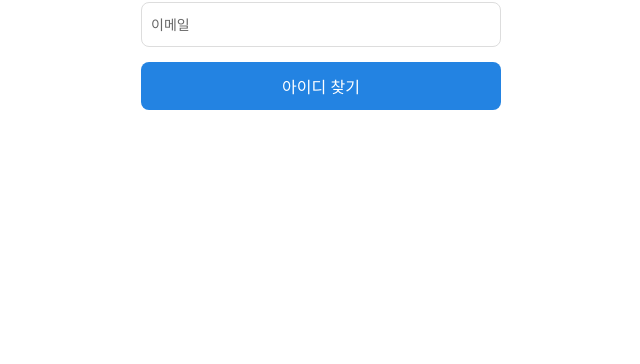
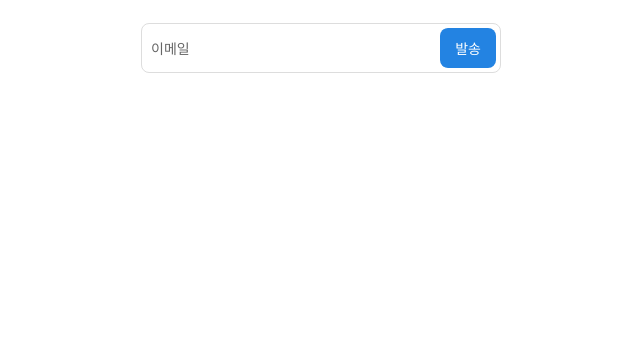
Before and after one commit to KimGiHyeon0120/LastProjectBack, a plain HTML site: page Front/Login/find-id.html in a window 1280 px wide. Shown: the part 436-800 px from the top of the page, without its empty margins (319-959 px from the left). Drawn offline with Linux system fonts and the light colour scheme.

Commit message:
아이디 찾기 css 수정

```diff
--- a/Front/Login/find-id.html
+++ b/Front/Login/find-id.html
@@ -9,6 +9,7 @@
 </head>
 
 <body>
+
     <div class="container">
         <!-- 로고 영역 -->
         <div class="logo">
@@ -16,16 +17,60 @@
             <p class="tagline">등록된 이메일을 입력하시면 아이디를 확인하실 수 있습니다.</p>
         </div>
 
+        <div class="form-group">
+            <div class="input-container">
+                <input type="email" id="email" name="email" placeholder=" ">
+                <label for="email">이메일</label>
+                <button id="verifyEmailButton" onclick="sendVerificationEmail()">발송</button>
+            </div>
+        </div>
 
-        <!-- Form 영역 -->
-        <form action="/find-id" method="POST">
-            <div class="form-group">
-                <input type="email" id="email" placeholder=" " >
-                <label for="email">이메일</label>
-            </div>
-            <button type="submit">아이디 찾기</button>
-        </form>
     </div>
+
+    <script>
+        // 이메일 유효성 검사
+        function validateEmail(email) {
+            const regex = /^[a-zA-Z0-9._%+-]+@[a-zA-Z0-9.-]+\.[a-zA-Z]{2,4}$/;
+            return regex.test(email);
+        }
+
+        // 이메일 인증을 위한 함수
+        function sendVerificationEmail() {
+            const email = document.getElementById('email').value;
+
+            if (!email) {
+                alert('이메일을 입력해주세요.');
+                return;
+            }
+
+            // 이메일 형식 검사
+            if (!validateEmail(email)) {
+                alert('올바른 이메일 주소를 입력해주세요.');
+                return;
+            }
+
+            // 이메일 인증 요청
+            fetch('/request-email-verification', {
+                method: 'POST',
+                headers: {
+                    'Content-Type': 'application/json'
+                },
+                body: JSON.stringify({ email })
+            })
+            .then(response => response.json())
+            .then(data => {
+                alert('인증 이메일이 발송되었습니다.');
+                document.getElementById('verifyEmailButton').disabled = true;  // 버튼 비활성화
+                // 인증 후 아이디 찾기 버튼 활성화 등 추가 로직
+            })
+            .catch(error => {
+                console.error('Error:', error);
+                alert('인증 이메일 발송에 실패했습니다.');
+            });
+        }
+
+    </script>
+
 </body>
 
 </html>
--- a/Front/css/id-passwrod.css
+++ b/Front/css/id-passwrod.css
@@ -25,6 +25,7 @@ body {
     height: auto;
     margin-bottom: 30px;
 }
+
 .tagline {
     font-size: 16px;
     color: #666;
@@ -35,15 +36,11 @@ body {
     text-align: center; /* 텍스트 중앙 정렬 */
 }
 
-
 .container {
     background: white;
     width: 400px;
     padding: 30px 20px;
     text-align: center;
-
- ;
-
 }
 
 /* 폼 관련 스타일 */
@@ -64,9 +61,14 @@ body {
     pointer-events: none;
 }
 
+.input-container {
+    position: relative;
+    width: 100%;
+}
+
 .form-group input {
     width: 100%;
-    padding: 20px 10px 5px;
+    padding: 20px 65px 10px 10px; /* 위 오른쪽 아래 왼*/  /* 위쪽 오왼 아래래*/
     font-size: 16px;
     border: 1px solid #ddd;
     border-radius: 8px;
@@ -76,9 +78,7 @@ body {
 }
 
 .form-group input:focus {
-
     border: 2px solid rgb(35, 131, 226);
-
 }
 
 .form-group input:focus + label,
@@ -89,9 +89,12 @@ body {
 
 /* 버튼 스타일 */
 button {
-    width: 100%;
-    padding: 12px;
-    font-size: 16px;
+    position: absolute;
+    right: 5px; /* 오른쪽 끝에 배치 */
+    top: 50%;
+    transform: translateY(-50%);
+    padding: 10px 15px;
+    font-size: 14px;
     background-color: rgb(35, 131, 226);
     color: white;
     border: none;
```
